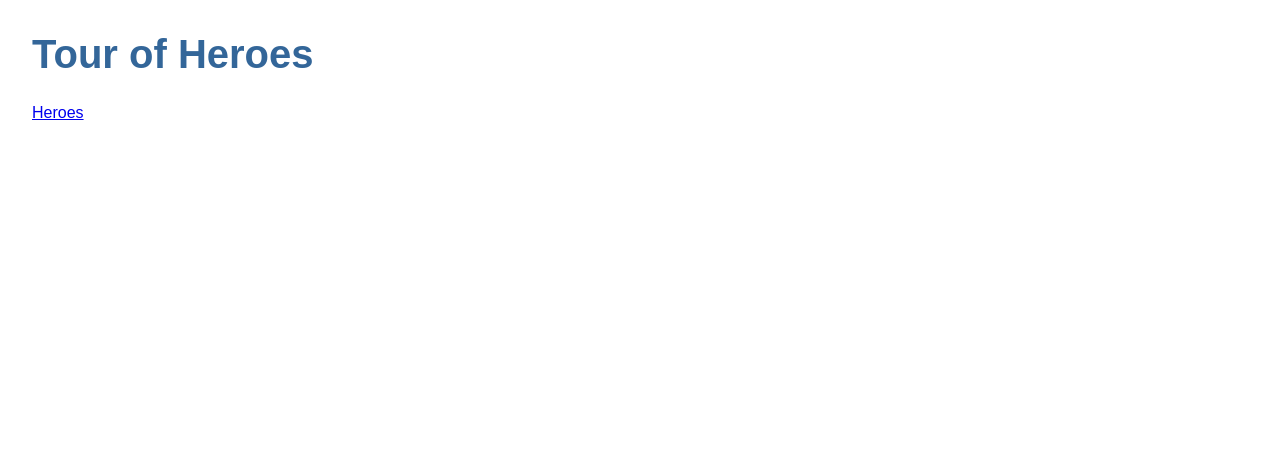
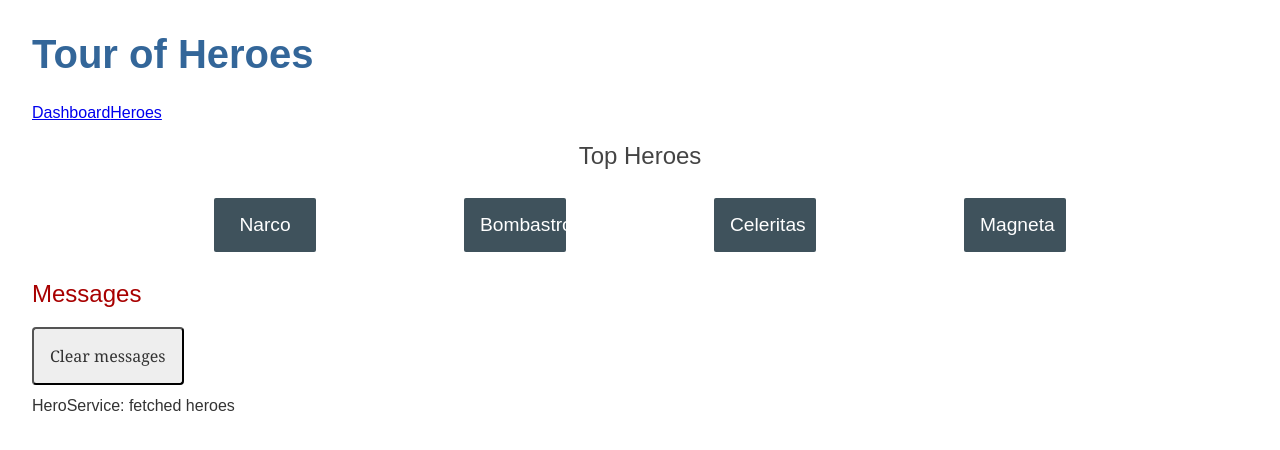
Before and after one commit to yukoono/angular-tour-of-heroes, an Angular app: page /dashboard in a window 1280 px wide. Before the commit this address led to /. Shown: the top 450 px of the page. Built offline with nearby package versions, Linux system fonts and the light colour scheme.

Commit message:
Dashboardへのリンクを追加

```diff
--- a/src/app/app-routing.module.ts
+++ b/src/app/app-routing.module.ts
@@ -1,8 +1,11 @@
 import { NgModule } from '@angular/core';
 import { Routes, RouterModule } from '@angular/router';
 import { HeroesComponent } from './heroes/heroes.component';
+import { DashboardComponent } from './dashboard/dashboard.component';
 
 const routes: Routes = [
+  { path: '', redirectTo: '/dashboard', pathMatch: 'full' },
+  { path: 'dashboard', component: DashboardComponent },
   { path: 'heroes', component: HeroesComponent }
 ];
 
--- a/src/app/app.component.html
+++ b/src/app/app.component.html
@@ -1,5 +1,6 @@
-<h1>{{title}}</h1>
+<h1 id="main-content-html">{{title}}</h1>
 <nav>
+  <a routerLink="/dashboard">Dashboard</a>
   <a routerLink="/heroes">Heroes</a>
 </nav>
 <router-outlet></router-outlet>
```
